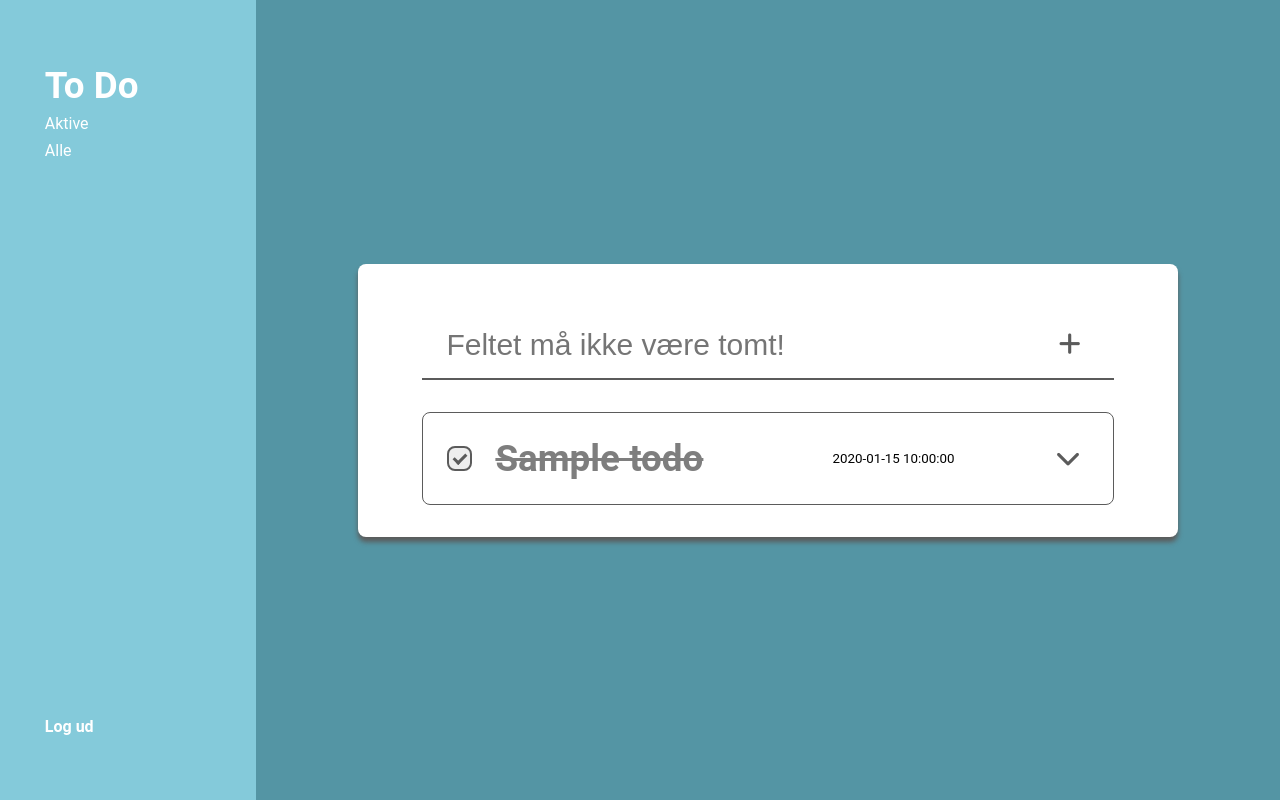
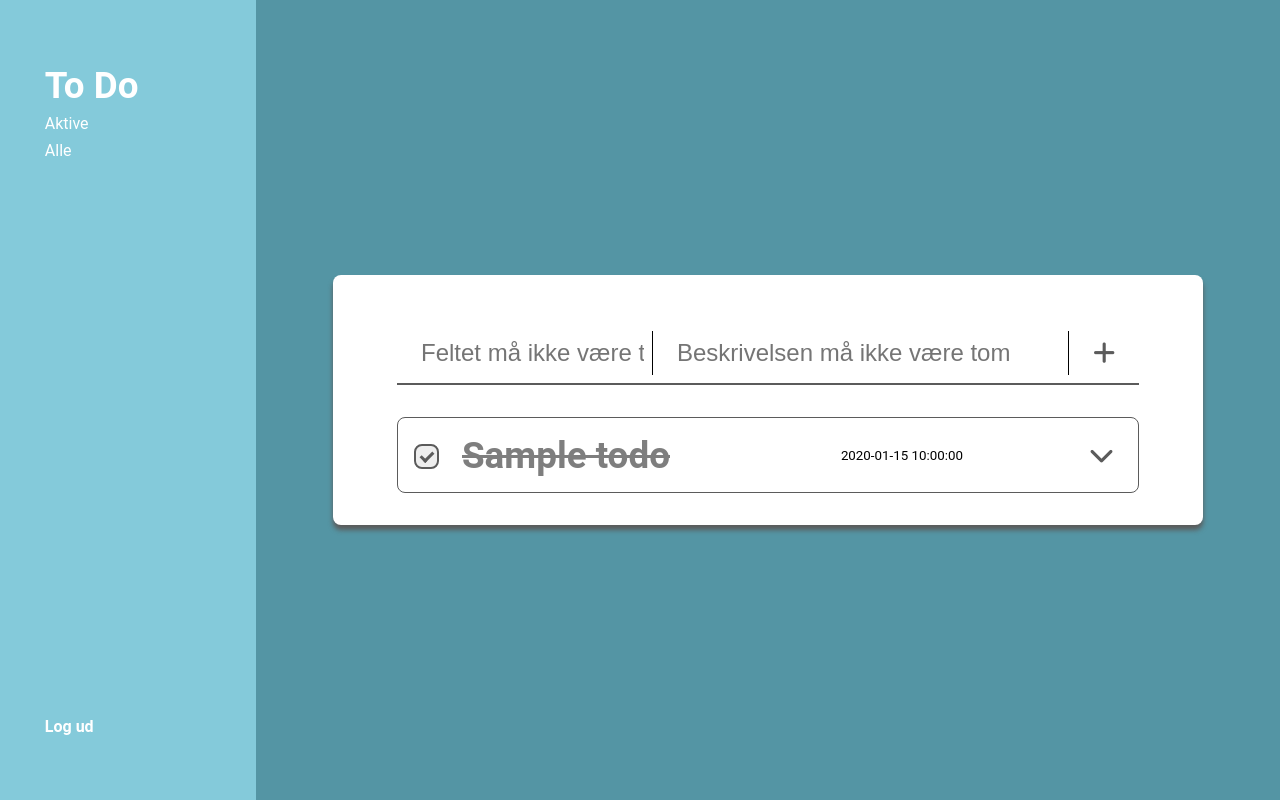
Before and after one commit to toby044/toDoProject, a PHP site: page /index.php?mess=error in a window 1280 px wide. Run offline with PHP 8.4, Linux system fonts and the light colour scheme; tables that the repository leaves empty or names only in its code hold one stand-in row (values such as "Sample post"); some libraries are stand-ins or nearby versions.

Commit message:
added option to write and insert description for todos

```diff
--- a/css/style.css
+++ b/css/style.css
@@ -9,7 +9,8 @@
 @import url("https://fonts.googleapis.com/css2?family=Lato:ital,wght@0,100;0,300;0,400;0,700;0,900;1,100;1,300;1,400;1,700;1,900&family=Roboto:ital,wght@0,100;0,300;0,400;0,500;0,700;0,900;1,100;1,300;1,400;1,500;1,700;1,900&display=swap");
 
 body,
-html {
+html,
+textarea {
   margin: 0;
   padding: 0;
   height: 100%;
@@ -89,23 +90,24 @@ body {
 }
 
 .main-container {
-  min-width: 80% !important;
+  width: 80% !important;
   background-color: var(--white);
   padding: 2rem 4rem;
   margin: 2rem !important;
   box-shadow: 0px 5px 5px 0px var(--grey);
+  min-width: 870px;
 }
 
 /** To Do Add Styling */
 .todo-add-section {
-  padding: 1.5rem 1.5rem 0.5rem 1rem;
+  padding: 1.5rem 0 0.5rem 1rem;
   border-bottom: 2px solid var(--grey);
   margin-bottom: 2rem;
 }
 
 .todo-add-section form {
   display: grid;
-  grid-template-columns: 1fr 2.5rem;
+  grid-template-columns: 15rem 3fr 0.3fr;
   align-items: center;
 }
 
@@ -118,12 +120,22 @@ body {
   outline: none;
 }
 
+.todo-add-section input {
+}
+
 .todo-add-section button {
   cursor: pointer;
+  margin: 0 1rem;
 }
 
-#todo-input-text {
-  font-size: 30px;
+#todo-input-text,
+#todo-input-description {
+  font-size: 1.5rem;
+  border-right: 1px solid black;
+}
+
+#todo-input-description {
+  padding-left: 1.5rem;
 }
 
 /** To Dos styling */
@@ -136,18 +148,38 @@ body {
 .todo-item {
   align-items: center;
   gap: 5rem;
-  padding: 1.5rem;
+  padding: 1rem;
   border: 1px solid var(--grey);
+  height: 76px;
+  overflow: hidden;
+  transition: height 0.5s ease-in-out;
 }
+
+.wrapper {
+  display: flex;
+  flex-direction: column;
+}
+
+.wrapper-inner {
+  display: grid;
+  grid-template-columns: 1rem 5fr 3fr 0.5fr;
+  align-items: center;
+  column-gap: 2rem;
+  margin-bottom: 1rem;
+}
+
+.wrapper-inner-2 {
+  margin: 0 6.3rem 0 3rem;
+  border-top: 1px solid black;
+}
+
 .todo-title {
   color: var(--grey);
 }
 
-.wrapper {
-  display: grid;
-  grid-template-columns: 1rem 5fr 3fr 0.5fr;
-  align-items: center;
-  gap: 2rem;
+.todo-descript {
+  padding: 1rem 3rem 0 0;
+  margin: 0;
 }
 
 .todo-checkbox-container {
@@ -208,7 +240,7 @@ body {
 
 .dropdown-arrow {
   display: flex;
-  justify-content: flex-end;
+  justify-content: center;
   cursor: pointer;
 }
 
@@ -220,6 +252,3 @@ body {
   text-decoration: line-through;
   color: var(--light-grey) !important;
 }
-
-.error {
-}
--- a/db_conn.php
+++ b/db_conn.php
@@ -5,20 +5,10 @@ $database = 'to_do_list';
 $username = 'root';
 $password = '';
 
-$connection = new mysqli($server, $username, $password, $database);
+$conn = new mysqli($server, $username, $password, $database);
 
 $sql = "SELECT * FROM todos ORDER BY id DESC";
 
-$result = $connection->query($sql);
+$result = $conn->query($sql);
 
 ?>
-
-<!-- <?php foreach($result as $todo) { ?>
-  <tr>
-    <td><?php echo $todo['id']; ?></td>
-    <td><?php echo $todo['title']; ?></td>
-    <td><?php echo $todo['date_time']; ?></td>
-    <td><?php echo $todo['checked']; ?></td>
-    <td><button>X</button></td>
-  </tr>
-    <?php } ?> -->
--- a/modules/toDo.php
+++ b/modules/toDo.php
@@ -10,13 +10,21 @@ require 'db_conn.php';
                 name="title"
                 class="error"
                 placeholder="Feltet må ikke være tomt!" />
-    <button type="submit"><i class="fa fa-solid fa-plus font-size"></i></button>
+    <input id="todo-input-description"
+                type="text"
+                name="descript"
+                placeholder="Beskrivelsen må ikke være tom" />
+    <button type="submit" name="submit"><i class="fa fa-solid fa-plus font-size"></i></button>
   <?php } else { ?>
     <input id="todo-input-text"
                 type="text"
                 name="title"
-                placeholder="Tilføj punkt til liste" />
-    <button type="submit"><i class="fa fa-solid fa-plus font-size"></i></button>
+                placeholder="Tilføj titel" />
+    <input id="todo-input-description"
+                type="text"
+                name="descript"
+                placeholder="Tilføj beskrivelse" />
+    <button type="submit" name="submit"><i class="fa fa-solid fa-plus font-size"></i></button>
   <?php } ?>
   </form>
 </div>
@@ -28,24 +36,39 @@ require 'db_conn.php';
   <?php foreach($result as $todo) { ?>
     <div class="todo-item b-radius" id="<?php echo $todo['id']; ?>">
       <div class="wrapper">
-        <?php if ($todo['checked']) { ?>
+      <?php if ($todo['checked']) { ?>
+        <div class="wrapper-inner">
           <label class="todo-checkbox-container">
-            <input type="checkbox" checked />
+            <input type="checkbox" name="check" checked>
             <span class="todo-checkmark b-radius"></span>
           </label>
           <h2 class="todo-title checked"><?php echo $todo['title']; ?></h2>
-        <?php } else { ?>
+          <small class="todo-date"><?php echo $todo['date_time']; ?></small>
+          <div class="dropdown-arrow">
+            <i class="fa fa-solid fa-chevron-down font-size"></i>
+          </div>
+        </div>
+        <div class="wrapper-inner-2">
+          <p class="todo-descript checked"><?php echo $todo['descript']; ?></p>
+        </div>
+      </div>
+      <?php } else { ?>
+        <div class="wrapper-inner">
           <label class="todo-checkbox-container">
-            <input type="checkbox">
+            <input type="checkbox" name="check">
             <span class="todo-checkmark b-radius"></span>
           </label>
           <h2 class="todo-title"><?php echo $todo['title']; ?></h2>
-        <?php } ?>
-        <small class="todo-date"><?php echo $todo['date_time']; ?></small>
-        <div class="dropdown-arrow">
-          <i class="fa fa-solid fa-chevron-down font-size"></i>
+          <small class="todo-date"><?php echo $todo['date_time']; ?></small>
+          <div class="dropdown-arrow">
+            <i class="fa fa-solid fa-chevron-down font-size"></i>
+          </div>
+        </div>
+        <div class="wrapper-inner-2">
+          <p class="todo-descript"><?php echo $todo['descript']; ?></p>
         </div>
       </div>
+      <?php } ?>
     </div>
   <?php } ?>
 </div>
```
Also changed, not shown: add-todo.php (+9 -5 lines).
